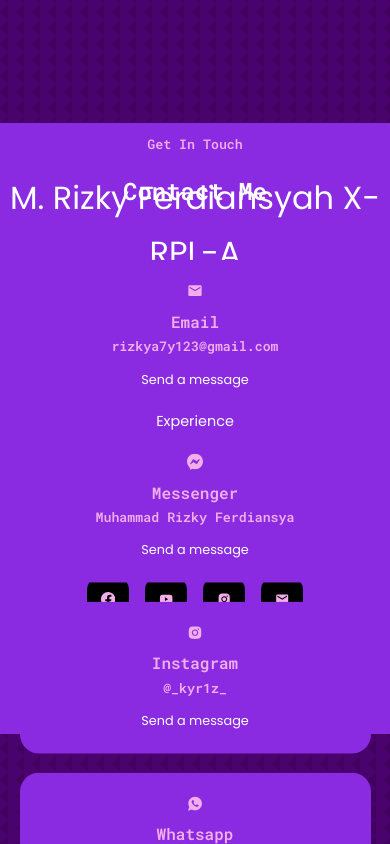
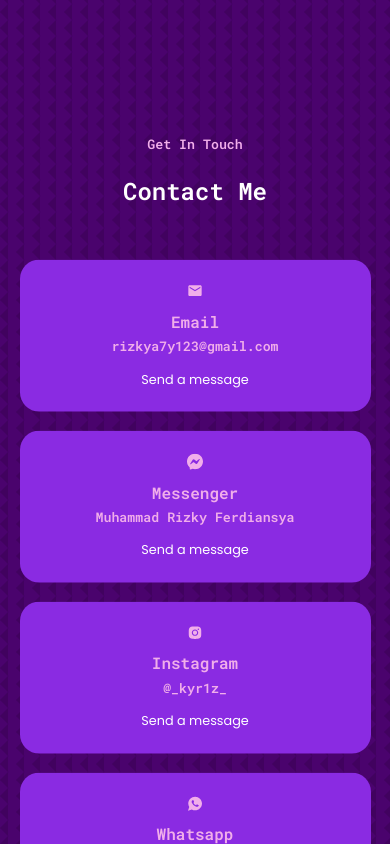
Before and after one commit to Kenshin-12/portofolio-rizky, a React (Create React App) app: page / in a window 390 px wide. Shown: the part 5260-6104 px from the top of the page. Built offline with nearby package versions, Linux system fonts and the light colour scheme.

Commit message:
ubah id footer
Signed-off-by: kurasep_ <rizkya7y123@gmail.com>

```diff
--- a/src/component/footer/footer.css
+++ b/src/component/footer/footer.css
@@ -60,7 +60,7 @@ footer a{
 /*=========================== MEDIA QUERIES (SMALL DEVICES)========================== */
 @media screen and (max-width: 600px){
     #footer{
-        transform: translateY(200%);
+        transform: translateY(220%);
     }
     .permalinks{
         flex-direction: column;
--- a/src/component/footer/footer.jsx
+++ b/src/component/footer/footer.jsx
@@ -5,9 +5,9 @@ import {AiFillInstagram} from 'react-icons/ai'
 import {BsFacebook} from 'react-icons/bs'
 import {AiFillYoutube} from 'react-icons/ai'
 
-const Footer = () => {
+const footer = () => {
   return (
-    <footer>
+    <footer id='footer'>
       <a href="#" className='footer__logo'>M. Rizky Ferdiansyah X-RPL-A</a>
 
       <ul className='permalinks'>
@@ -33,4 +33,4 @@ const Footer = () => {
   )
 }
 
-export default Footer
+export default footer
```
